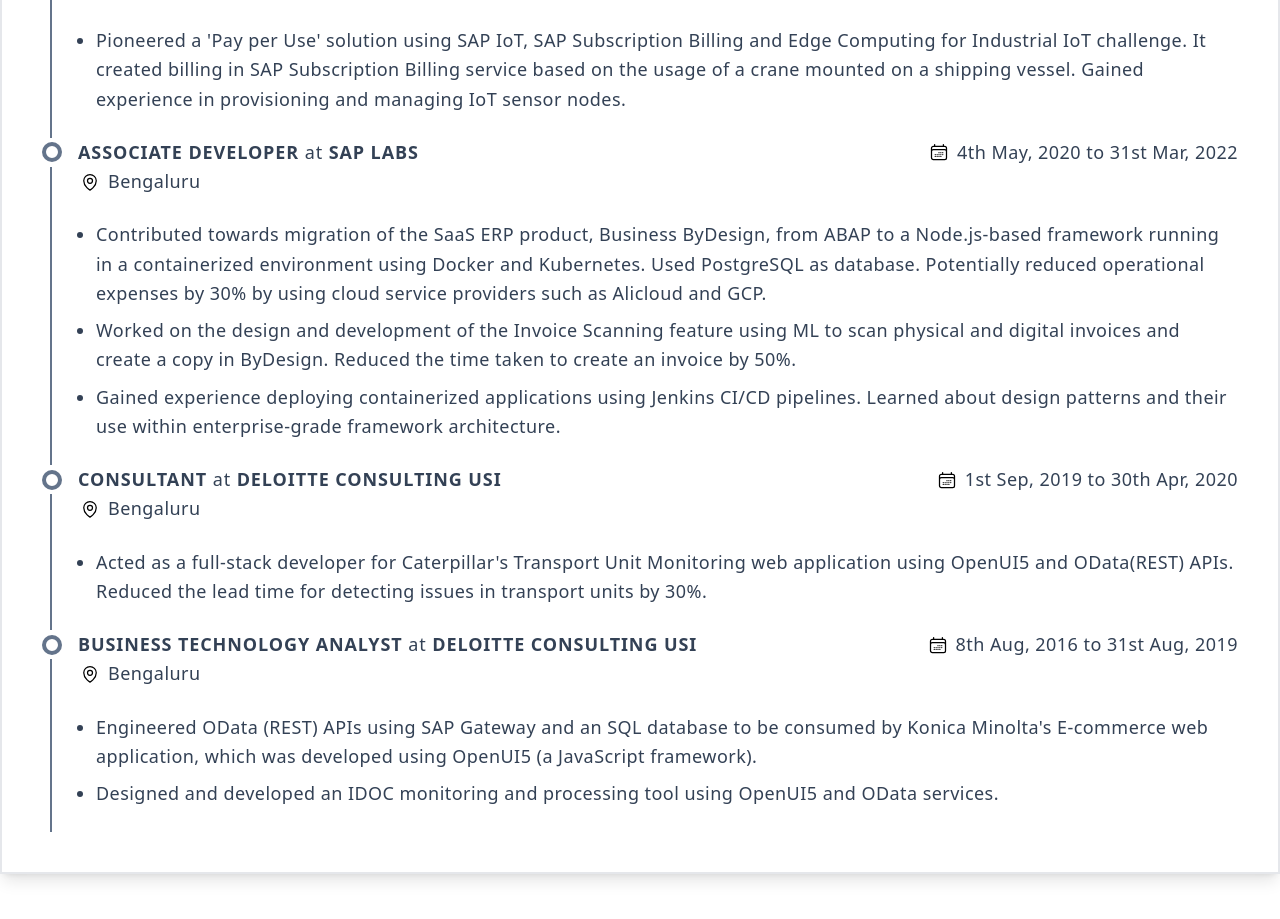
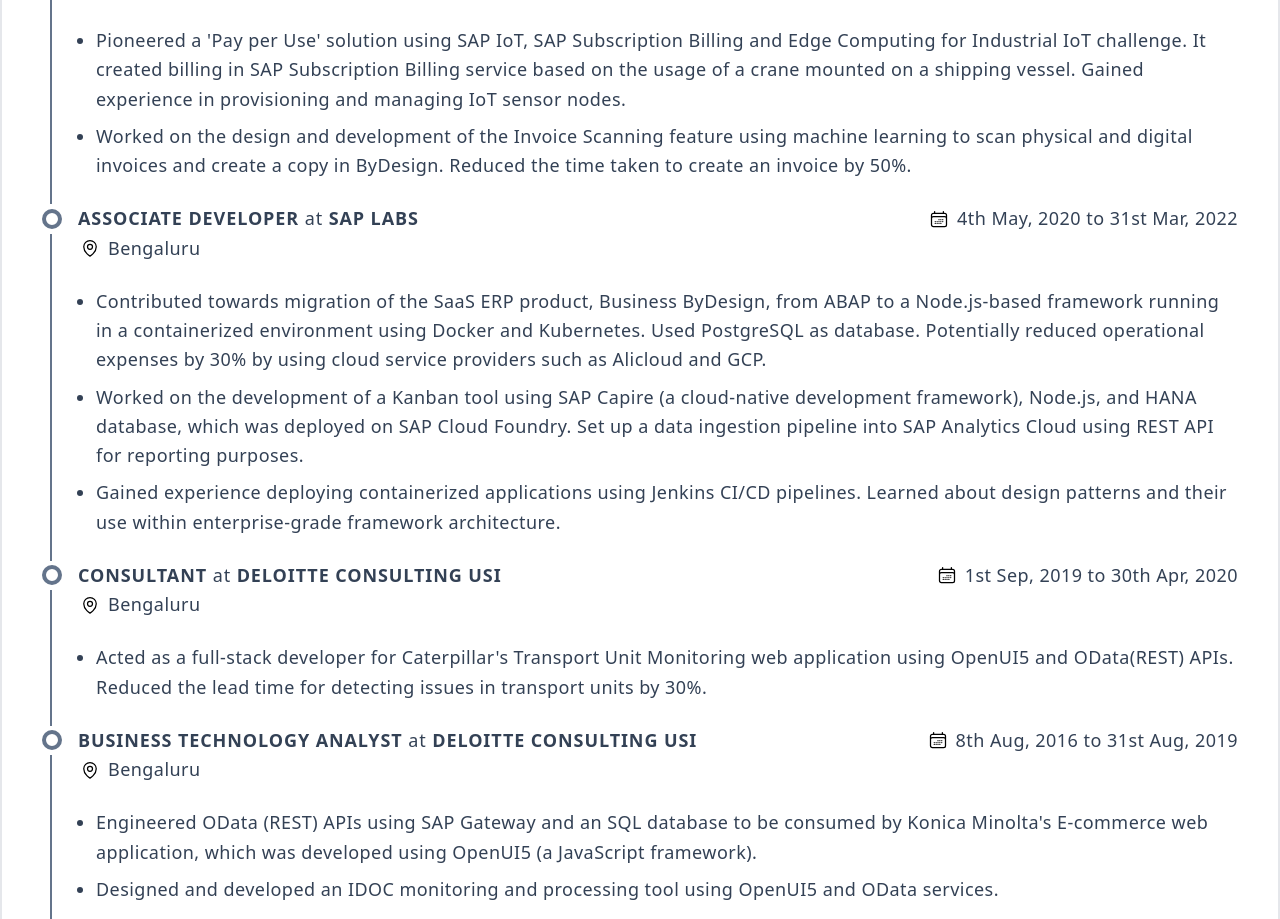
Before and after one commit to vivek1052/vivek1052.github.io, a Next.js app: page / in a window 1280 px wide. Shown: the part 2501-3420 px from the top of the page. Built offline with nearby package versions, Linux system fonts and the light colour scheme.

Commit message:
kanban tool

```diff
--- a/src/userData.ts
+++ b/src/userData.ts
@@ -196,6 +196,7 @@
       toDate: "10th Feb, 2023",
       points: [
         `Pioneered a 'Pay per Use' solution using SAP IoT, SAP Subscription Billing and Edge Computing for Industrial IoT challenge. It created billing in SAP Subscription Billing service based on the usage of a crane mounted on a shipping vessel. Gained experience in provisioning and managing IoT sensor nodes.`,
+        `Worked on the design and development of the Invoice Scanning feature using machine learning to scan physical and digital invoices and create a copy in ByDesign. Reduced the time taken to create an invoice by 50%.`,
       ],
     },
     {
@@ -206,7 +207,7 @@
       toDate: "31st Mar, 2022",
       points: [
         `Contributed towards migration of the SaaS ERP product, Business ByDesign, from ABAP to a Node.js-based framework running in a containerized environment using Docker and Kubernetes. Used PostgreSQL as database. Potentially reduced operational expenses by 30% by using cloud service providers such as Alicloud and GCP.`,
-        `Worked on the design and development of the Invoice Scanning feature using ML to scan physical and digital invoices and create a copy in ByDesign. Reduced the time taken to create an invoice by 50%.`,
+        `Worked on the development of a Kanban tool using SAP Capire (a cloud-native development framework), Node.js, and HANA database, which was deployed on SAP Cloud Foundry. Set up a data ingestion pipeline into SAP Analytics Cloud using REST API for reporting purposes.`,
         `Gained experience deploying containerized applications using Jenkins CI/CD pipelines. Learned about design patterns and their use within enterprise-grade framework architecture.`,
       ],
     },
```
